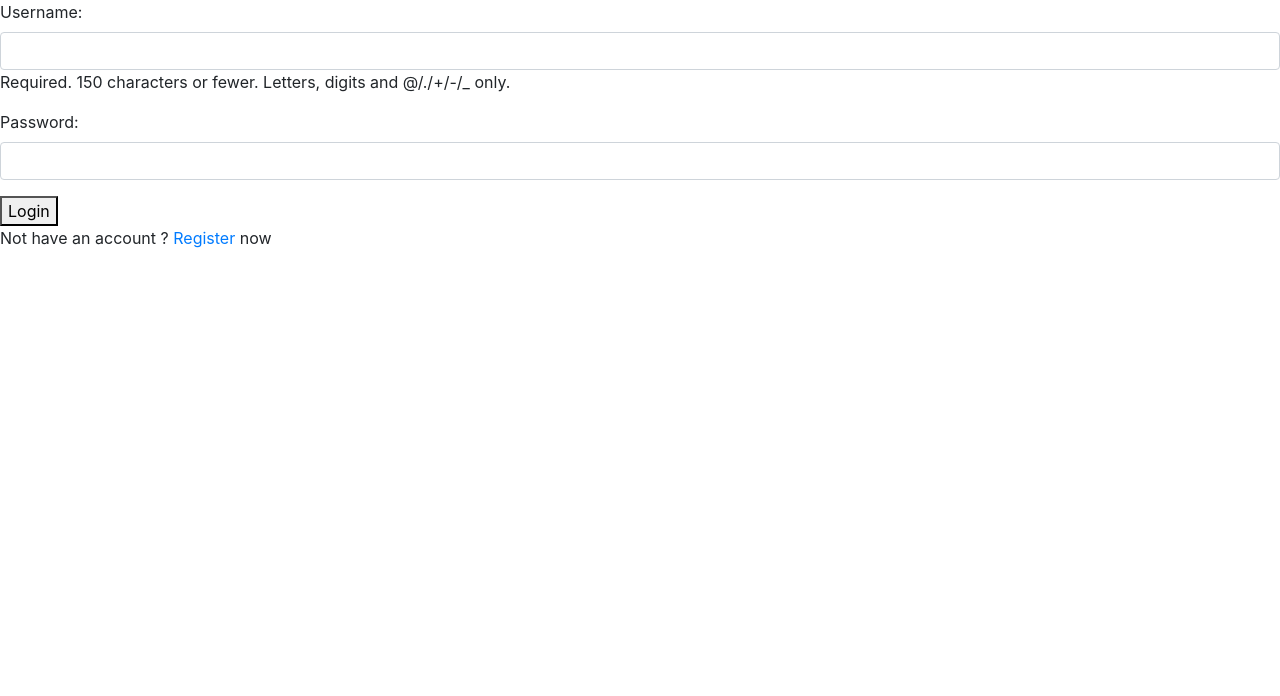
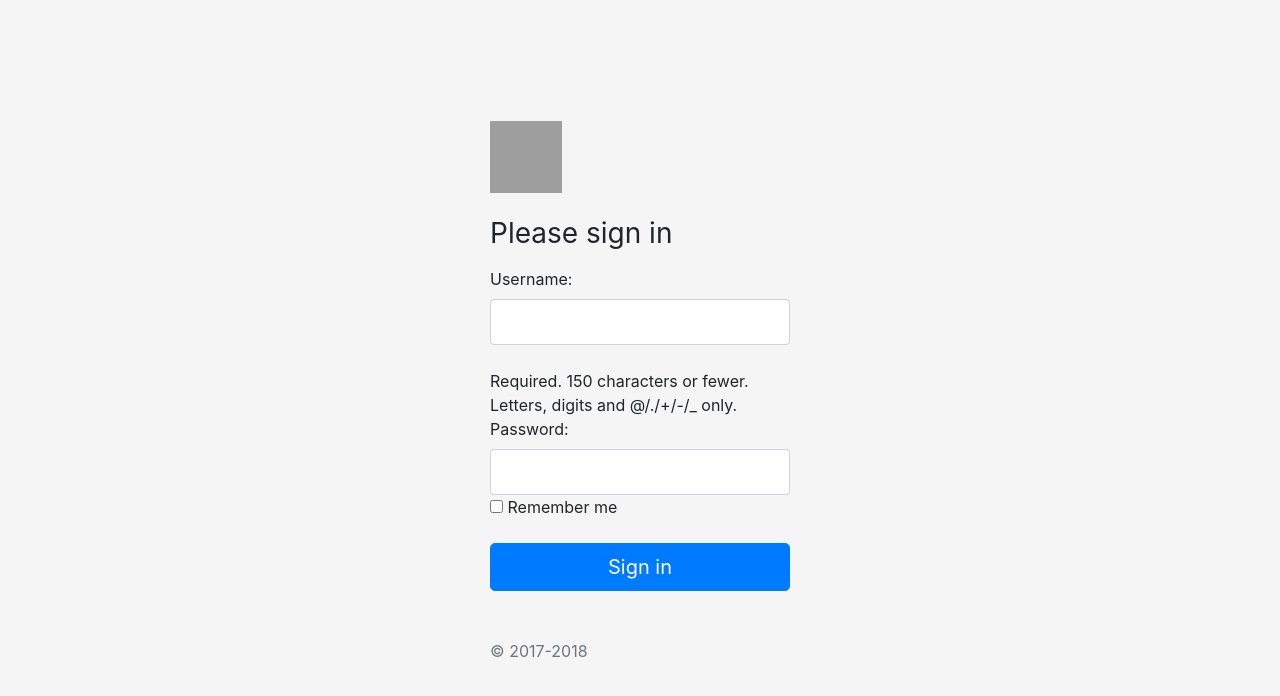
Before and after one commit to DiZiNnEs/schedule-maker, a Django app: page /auth/login/ in a window 1280 px wide. Shown: the top 696 px of the page. Run offline with Django 3.2, Linux system fonts and the light colour scheme; some libraries are stand-ins or nearby versions; grey boxes are pictures that could not be loaded.

Commit message:
feat(templates): Add login bootstrap

```diff
--- a/templates/authentication/login.html
+++ b/templates/authentication/login.html
@@ -4,12 +4,26 @@
     <title>Login page</title>
 {% endblock %}
 
+{% block css %}
+    {% load static %}
+    <link rel="stylesheet" href="{% static 'css/signin.css' %}">
+{% endblock %}
+
 {% block body %}
-    <form method="POST">
+    <form class="form-signin" disabled method="POST">
         {% csrf_token %}
-        {{ form.as_p }}
-        <button type="submit">Login</button>
+        <img class="mb-4" src="https://getbootstrap.com/docs/4.0/assets/brand/bootstrap-solid.svg" alt="" width="72"
+             height="72">
+        <h1 class="h3 mb-3 font-weight-normal">Please sign in</h1>
+        <label for="inputLogin" class="sr-only">Login address</label>
+        <label for="inputPassword" class="sr-only">Password</label>
+        {{ form }}
+        <div class="checkbox mb-3">
+            <label>
+                <input type="checkbox" value="remember-me"> Remember me
+            </label>
+        </div>
+        <button class="btn btn-lg btn-primary btn-block" type="submit">Sign in</button>
+        <p class="mt-5 mb-3 text-muted">© 2017-2018</p>
     </form>
-
-    <p>Not have an account ? <a href="{% url 'registration' %}">Register</a> now</p>
 {% endblock %}
```
